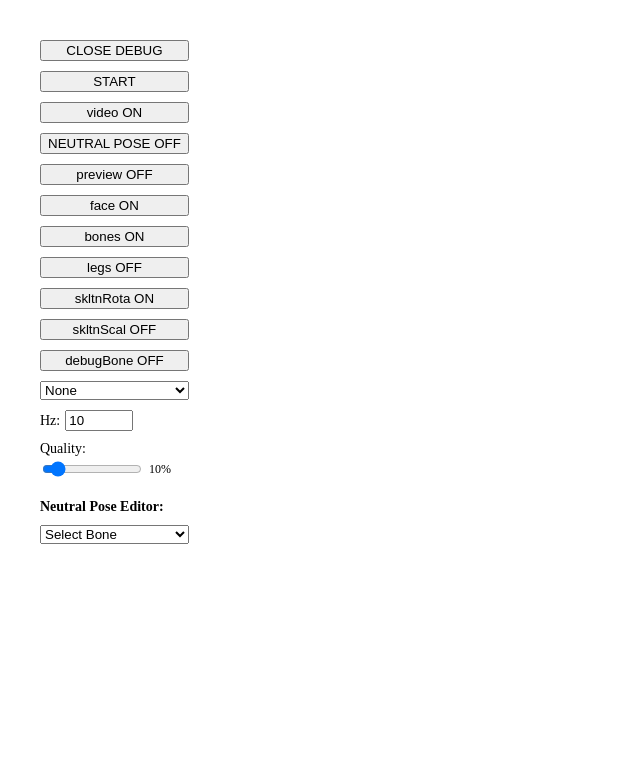
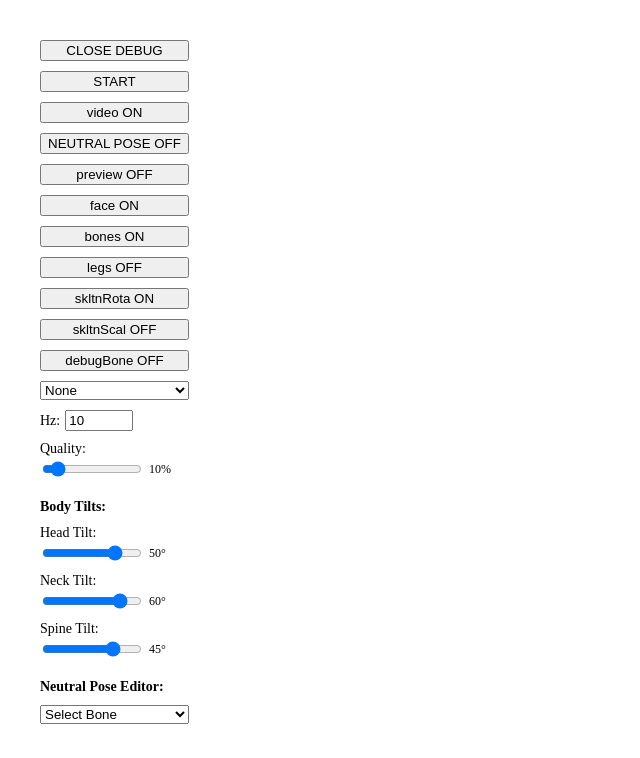
Before and after one commit to matusfaro/kava, a React (Create React App) app: page / in a window 1280 px wide. Shown: the top 758 px of the page, without its empty margins (0-640 px from the left). Built offline with nearby package versions, Linux system fonts and the light colour scheme; what @babylonjs/core would draw is missing.

Commit message:
Adjusted spine tilt, default arms by the side position

```diff
--- a/src/App.tsx
+++ b/src/App.tsx
@@ -2,7 +2,13 @@ import React, { useRef, useState } from 'react';
 import { Quaternion } from '@babylonjs/core';
 import { isProd } from './util/detectEnv';
 import { useForceUpdate } from './util/reactUtil';
-import { allBoneNames, neutralPoses, updateNeutralPose } from './world/capture/capturer';
+import {
+  allBoneNames,
+  HEAD_TILT_DEFAULT,
+  NECK_TILT_DEFAULT,
+  neutralPoses, SPINE_TILT_DEFAULT,
+  updateNeutralPose
+} from './world/capture/capturer';
 import Game from './world/Game';
 
 export interface GameOptions {
@@ -21,6 +27,9 @@ export interface GameOptions {
   neutralAngleY: React.MutableRefObject<number>; // Y-axis rotation in degrees
   neutralAngleZ: React.MutableRefObject<number>; // Z-axis rotation in degrees
   forceNeutralPose: React.MutableRefObject<boolean>; // Ignore camera and use neutral poses for all bones
+  headTilt: React.MutableRefObject<number>; // Head forward tilt in degrees
+  neckTilt: React.MutableRefObject<number>; // Neck forward tilt in degrees
+  spineTilt: React.MutableRefObject<number>; // Spine backward tilt in degrees (negative = back)
 }
 
 function App() {
@@ -44,6 +53,9 @@ function App() {
   const neutralAngleYRef = useRef<number>(0); // Y-axis rotation in degrees
   const neutralAngleZRef = useRef<number>(0); // Z-axis rotation in degrees
   const forceNeutralPoseRef = useRef<boolean>(false); // Force neutral pose for all bones
+  const headTiltRef = useRef<number>(HEAD_TILT_DEFAULT); // Head forward tilt
+  const neckTiltRef = useRef<number>(NECK_TILT_DEFAULT); // Neck forward tilt
+  const spineTiltRef = useRef<number>(SPINE_TILT_DEFAULT); // Spine backward tilt
   const [options] = useState<GameOptions>({
     skeletonRotations: skeletonRotationsRef,
     skeletonScaling: skeletonScalingRef,
@@ -60,6 +72,9 @@ function App() {
     neutralAngleY: neutralAngleYRef,
     neutralAngleZ: neutralAngleZRef,
     forceNeutralPose: forceNeutralPoseRef,
+    headTilt: headTiltRef,
+    neckTilt: neckTiltRef,
+    spineTilt: spineTiltRef,
   });
   return (
     <>
@@ -149,6 +164,64 @@ function App() {
                   }}
                 />
                 <span style={{ fontSize: '12px', width: '35px' }}>{imageQualityRef.current}%</span>
+              </div>
+            </div>
+            <div style={{ fontSize: '14px', marginTop: 10, fontWeight: 'bold' }}>Body Tilts:</div>
+            <div style={{ display: 'flex', flexDirection: 'column', gap: 2 }}>
+              <label htmlFor="headTilt" style={{ fontSize: '14px' }}>Head Tilt:</label>
+              <div style={{ display: 'flex', alignItems: 'center', gap: 5 }}>
+                <input
+                  id="headTilt"
+                  type="range"
+                  min="-90"
+                  max="90"
+                  step="1"
+                  value={headTiltRef.current}
+                  style={{ width: '100px' }}
+                  onChange={e => {
+                    headTiltRef.current = parseInt(e.target.value);
+                    forceUpdate();
+                  }}
+                />
+                <span style={{ fontSize: '12px', width: '40px' }}>{headTiltRef.current}°</span>
+              </div>
+            </div>
+            <div style={{ display: 'flex', flexDirection: 'column', gap: 2 }}>
+              <label htmlFor="neckTilt" style={{ fontSize: '14px' }}>Neck Tilt:</label>
+              <div style={{ display: 'flex', alignItems: 'center', gap: 5 }}>
+                <input
+                  id="neckTilt"
+                  type="range"
+                  min="-90"
+                  max="90"
+                  step="1"
+                  value={neckTiltRef.current}
+                  style={{ width: '100px' }}
+                  onChange={e => {
+                    neckTiltRef.current = parseInt(e.target.value);
+                    forceUpdate();
+                  }}
+                />
+                <span style={{ fontSize: '12px', width: '40px' }}>{neckTiltRef.current}°</span>
+              </div>
+            </div>
+            <div style={{ display: 'flex', flexDirection: 'column', gap: 2 }}>
+              <label htmlFor="spineTilt" style={{ fontSize: '14px' }}>Spine Tilt:</label>
+              <div style={{ display: 'flex', alignItems: 'center', gap: 5 }}>
+                <input
+                  id="spineTilt"
+                  type="range"
+                  min="-90"
+                  max="90"
+                  step="1"
+                  value={spineTiltRef.current}
+                  style={{ width: '100px' }}
+                  onChange={e => {
+                    spineTiltRef.current = parseInt(e.target.value);
+                    forceUpdate();
+                  }}
+                />
+                <span style={{ fontSize: '12px', width: '40px' }}>{spineTiltRef.current}°</span>
               </div>
             </div>
             <div style={{ fontSize: '14px', marginTop: 10, fontWeight: 'bold' }}>Neutral Pose Editor:</div>
--- a/src/world/capture/capturer.ts
+++ b/src/world/capture/capturer.ts
@@ -5,6 +5,13 @@ import {SkeletonUpdate} from "./BodyCapture";
 import {FaceChin, FaceEyeLeft, FaceEyeRight} from "./faceConst";
 
 var Kalman = require('kalmanjs')
+
+// Static head tilt configuration (degrees)
+export const HEAD_TILT_DEFAULT = 50; // Degrees forward tilt for head
+// Static neck tilt configuration (degrees)
+export const NECK_TILT_DEFAULT = 60; // Degrees forward tilt for neck
+// Static spine tilt configuration (degrees)
+export const SPINE_TILT_DEFAULT = 45; // Degrees backward tilt for spine (negative = back)
 
 // Local type definitions for MediaPipe compatibility
 interface NormalizedLandmark {
@@ -415,9 +422,6 @@ const boneUpperArms: BoneMapping[] = [true, false].map(isLeft => ({
     },
     children: [boneLowerArms[isLeft ? 0 : 1]],
 }));
-// Static head tilt configuration (degrees)
-const HEAD_TILT_DEFAULT = 30; // Degrees forward tilt for head
-
 const createBoneHead = (options?: GameOptions): BoneMapping => ({
     boneNames: ['Head'],
     getDef: (r, defParent) => {
@@ -443,8 +447,9 @@ const createBoneHead = (options?: GameOptions): BoneMapping => ({
         const eyeCenter = Vector3.Center(eyeRight, eyeLeft);
         let target = eyeCenter.subtract(chin);
 
-        // Add static forward tilt for natural head position
-        const headTiltOffset = target.length() * Math.tan(HEAD_TILT_DEFAULT * Math.PI / 180);
+        // Add forward tilt for natural head position (from options or default)
+        const headTilt = options?.headTilt.current ?? HEAD_TILT_DEFAULT;
+        const headTiltOffset = target.length() * Math.tan(headTilt * Math.PI / 180);
         target.z += headTiltOffset; // Positive Z = forward tilt
 
         target.normalize();
@@ -457,9 +462,6 @@ const createBoneHead = (options?: GameOptions): BoneMapping => ({
     },
     children: [],
 });
-
-// Static neck tilt configuration (degrees)
-const NECK_TILT_DEFAULT = 40; // Degrees forward tilt for neck
 
 const createBoneNeck = (options?: GameOptions): BoneMapping => ({
     boneNames: ['Neck'],
@@ -494,8 +496,9 @@ const createBoneNeck = (options?: GameOptions): BoneMapping => ({
         // Negate Z for correct forward/backward head movement
         target.z = -target.z;
 
-        // Add static forward tilt for natural neck position
-        const forwardTiltOffset = target.length() * Math.tan(NECK_TILT_DEFAULT * Math.PI / 180);
+        // Add forward tilt for natural neck position (from options or default)
+        const neckTilt = options?.neckTilt.current ?? NECK_TILT_DEFAULT;
+        const forwardTiltOffset = target.length() * Math.tan(neckTilt * Math.PI / 180);
         target.z += forwardTiltOffset;
 
         return [boneUp, boneBackward, target, undefined];
@@ -530,7 +533,12 @@ const createBoneBack = (includeLegs: boolean, options?: GameOptions): BoneMappin
         const boneBackward = Vector3.Cross(hip, boneUp).normalize();
 
         // Target: from hips to shoulders (spine direction)
-        const target = shoulderCenter.subtract(hipCenter);
+        let target = shoulderCenter.subtract(hipCenter);
+
+        // Add backward tilt for natural spine position (from options or default)
+        const spineTilt = options?.spineTilt.current ?? SPINE_TILT_DEFAULT;
+        const spineTiltOffset = target.length() * Math.tan(spineTilt * Math.PI / 180);
+        target.z += spineTiltOffset; // Negative tilt = backward lean
 
         // Target backward: twist based on shoulder orientation
         const targetBackward = Vector3.Cross(shoulder, target.normalizeToNew()).normalize();
@@ -556,6 +564,7 @@ getAllBoneNames(createBoneBack(true)); // Collect all names including legs
 const toQuatObj = (q: Quaternion) => ({x: q.x, y: q.y, z: q.z, w: q.w});
 
 // Mutable neutral poses object with default values
+// X = right, Y = up, Z = forward
 export const neutralPoses: { [boneName: string]: { x: number, y: number, z: number, w: number } } = {
     'UpperLeg.L': {x: 0, y: 0, z: 0, w: 1},  // Straight down
     'UpperLeg.R': {x: 0, y: 0, z: 0, w: 1},
@@ -565,12 +574,8 @@ export const neutralPoses: { [boneName: string]: { x: number, y: number, z: numb
     'Foot.R': {x: 0, y: 0, z: 0, w: 1},
     'Toes.L': {x: 0, y: 0, z: 0, w: 1},
     'Toes.R': {x: 0, y: 0, z: 0, w: 1},
-    // UpperArm: Vertical lift angle (X-axis rotation)
-    // Default: -50° (arms pulled down/back at rest)
-    'UpperArm.L': toQuatObj(Quaternion.RotationAxis(Vector3.Right(), -50 * Math.PI / 180)),
-    'UpperArm.R': toQuatObj(Quaternion.RotationAxis(Vector3.Right(), -50 * Math.PI / 180)),
-    // LowerArm: Forward/backward rotation (Z-axis rotation)
-    // Default: 0° (straight/natural continuation of upper arm)
+    'UpperArm.L': toQuatObj(Quaternion.RotationAxis(Vector3.Right(), -50 * Math.PI / 180).multiply(Quaternion.RotationAxis(Vector3.Up(), 0 * Math.PI / 180)).multiply(Quaternion.RotationAxis(Vector3.Forward(), 15 * Math.PI / 180))),
+    'UpperArm.R': toQuatObj(Quaternion.RotationAxis(Vector3.Right(), -50 * Math.PI / 180).multiply(Quaternion.RotationAxis(Vector3.Up(), 0 * Math.PI / 180)).multiply(Quaternion.RotationAxis(Vector3.Forward(), 15 * Math.PI / 180))),
     'LowerArm.L': toQuatObj(Quaternion.RotationAxis(Vector3.Right(), -15 * Math.PI / 180).multiply(Quaternion.RotationAxis(Vector3.Up(), 0 * Math.PI / 180)).multiply(Quaternion.RotationAxis(Vector3.Forward(), 0 * Math.PI / 180))),
     'LowerArm.R': toQuatObj(Quaternion.RotationAxis(Vector3.Right(), -15 * Math.PI / 180).multiply(Quaternion.RotationAxis(Vector3.Up(), 0 * Math.PI / 180)).multiply(Quaternion.RotationAxis(Vector3.Forward(), 0 * Math.PI / 180))),
     'Hand.L': {x: 0, y: 0, z: 0, w: 1},
```
